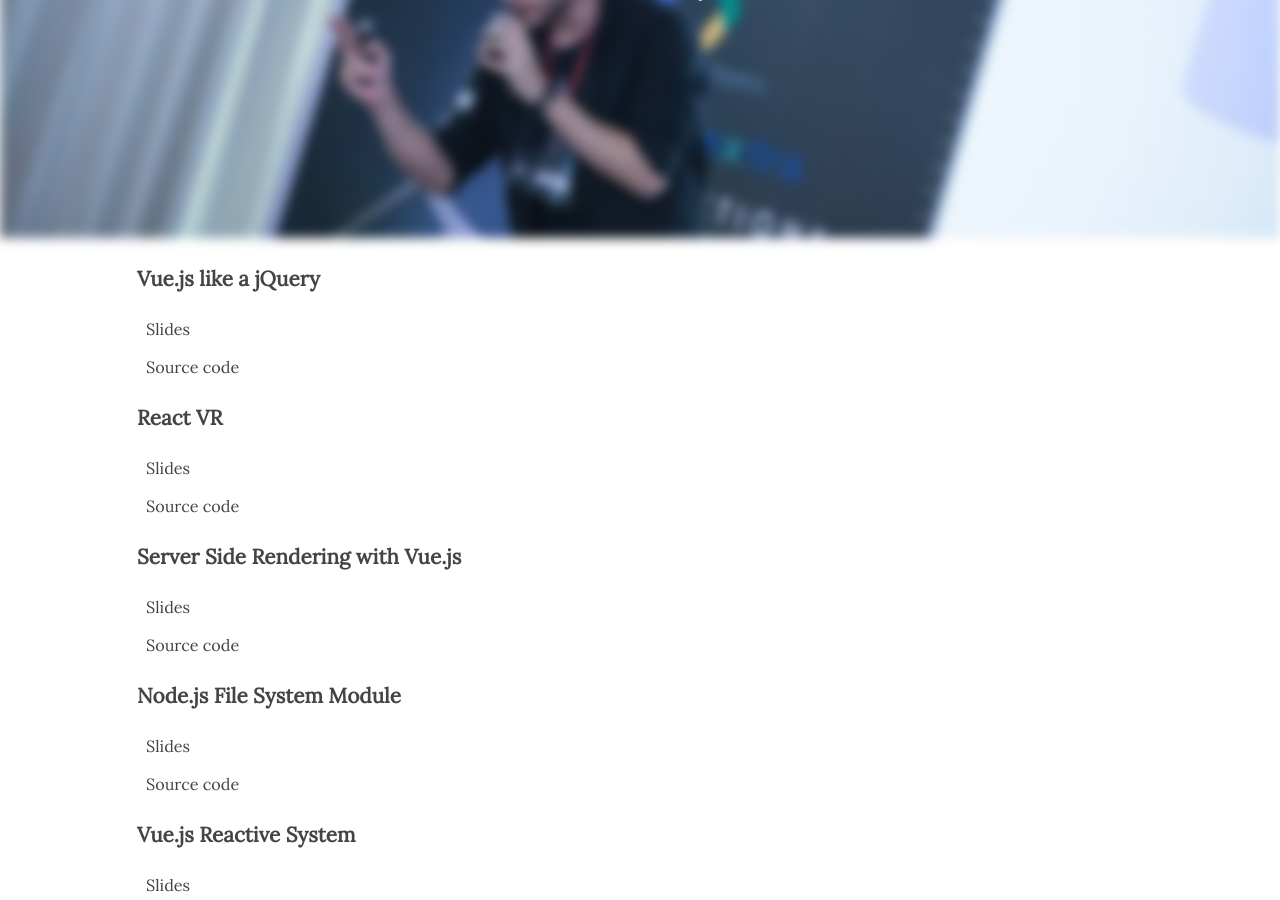
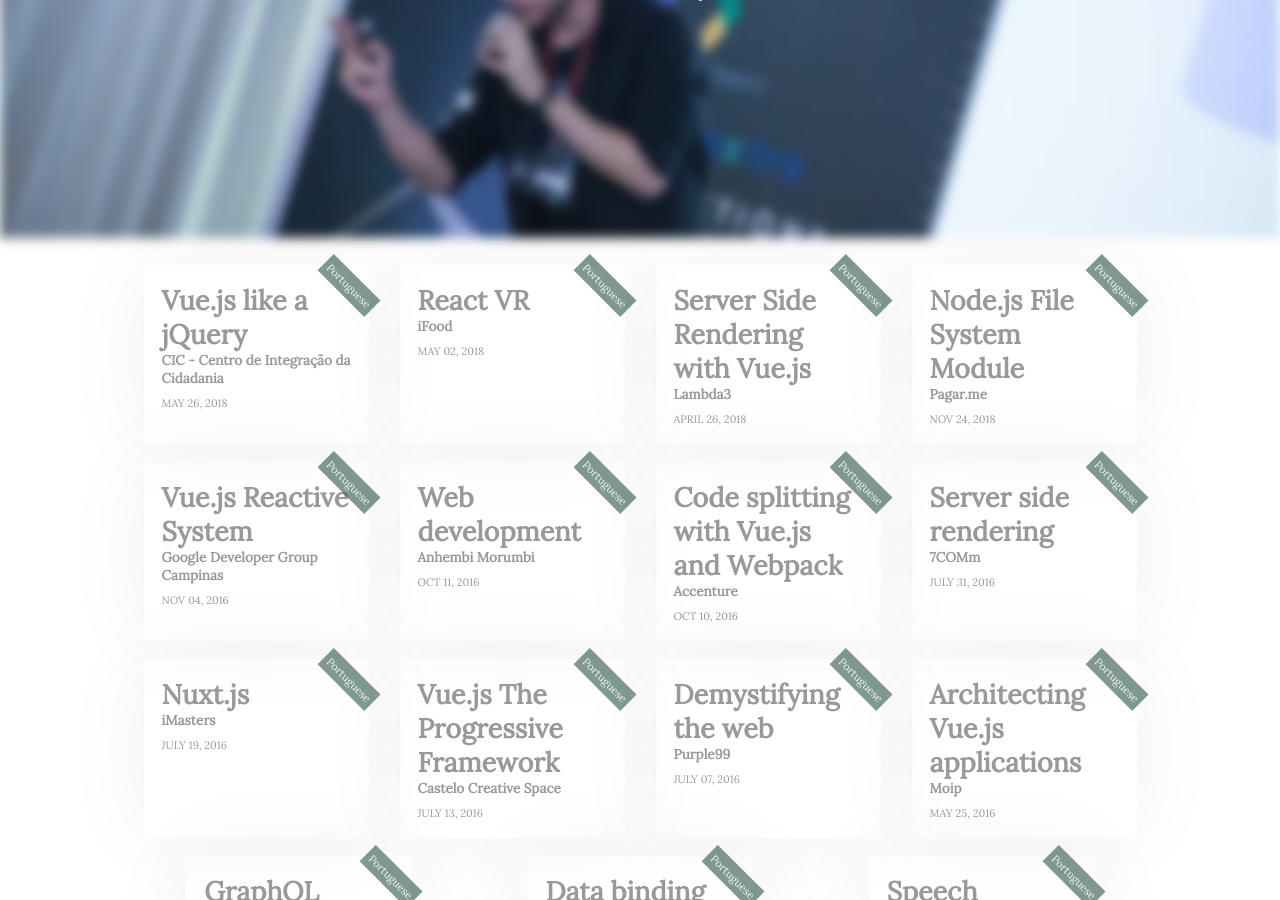
Before and after one commit to Halfeld/website, a Jekyll site: the page built from talks.html, in a window 1280 px wide and 900 px high, scrolled down 392 px. Built offline with Jekyll 4.4.1, drawn with Linux system fonts in a browser that asks for light colours; some of the changed text lies outside the part shown.

Commit message:
Change layout to talks

```diff
--- a/_data/talks.yml
+++ b/_data/talks.yml
@@ -3,118 +3,133 @@
   date: May 26, 2018
   slides: https://docs.google.com/presentation/d/1OD1vBp7dS1CCC64Rs4ki9dnua2Axf4lf3ODWDrdDwHY/edit?usp=sharing
   source_code: https://github.com/Halfeld/vuejs-like-a-jquery
+  lang: Portuguese
   from:
-    - place: CIC - Centro de Integração da Cidadania
-      link: http://www.cidadao.sp.gov.br/servico.php?serv=305
+    place: CIC - Centro de Integração da Cidadania
+    link: http://www.cidadao.sp.gov.br/servico.php?serv=305
 
 - title: React VR
   date: May 02, 2018
   slides: https://docs.google.com/presentation/d/1ELGGdlIWatpTvpbv4hL5ceoc6rVM1PUIzsf-Q8Osm-I/edit?usp=sharing
   source_code: https://github.com/Halfeld/react-vr-f8-meetup
+  lang: Portuguese
   from:
-    - place: iFood
-      link: https://www.ifood.com.br/
+    place: iFood
+    link: https://www.ifood.com.br/
 
 - title: Server Side Rendering with Vue.js
   date: April 26, 2018
   slides: https://docs.google.com/presentation/d/1oX1WcAkKptU_mF-AB0QZewukNnb8Ej7bpGnoPn9yDZs/edit?usp=sharing
   source_code: https://github.com/Halfeld/server-side-rendering-with-vue-demos
+  lang: Portuguese
   from:
-    - place: Lambda3
-      link: https://www.lambda3.com.br/
+    place: Lambda3
+    link: https://www.lambda3.com.br/
 
 - title: Node.js File System Module
   date: Nov 24, 2018
   slides: https://docs.google.com/presentation/d/1gLCDXnnARMzecjggohiYrpQBg5nM8Mu4Zbc-2Y90PYA/edit?usp=sharing
   source_code: https://github.com/Halfeld/nodebr-meetup-fs-demo
+  lang: Portuguese
   from:
-    - place: Pagar.me
-      link: https://pagar.me/
+    place: Pagar.me
+    link: https://pagar.me/
 
 - title: Vue.js Reactive System
   date: Nov 04, 2016
   slides: https://docs.google.com/presentation/d/1wNl8vh5qUldkQ01aWRT-av6pw4MAHInEzh0ngNVsDGg/edit?usp=sharing
   source_code: https://github.com/halfeld/attached
+  lang: Portuguese
   from:
-    - place: Google Developer Group Campinas
-      link: https://gdg-campinas.github.io/
+    place: Google Developer Group Campinas
+    link: https://gdg-campinas.github.io/
 
 - title: Web development
   date: Oct 11, 2016
   slides: https://docs.google.com/presentation/d/1KsSCL7Ctom9udE95kTRfheVZSzUPlIzAJ9LHBp-lafU/edit?usp=sharing
   source_code: https://github.com/Halfeld/demotop
+  lang: Portuguese
   from:
-    - place: Anhembi Morumbi
-      link: http://portal.anhembi.br/
+    place: Anhembi Morumbi
+    link: http://portal.anhembi.br/
 
 - title: Code splitting with Vue.js and Webpack
   date: Oct 10, 2016
   slides: https://docs.google.com/presentation/d/1CuutbEvVxILvh1J8B86BQCz4R4EpR0PVxXv9pnJp8mk/edit?usp=sharing
   source_code: https://github.com/Halfeld/code-splitting-vuejs-talk
+  lang: Portuguese
   from:
-    - place: Accenture
-      link: https://www.accenture.com/
+    place: Accenture
+    link: https://www.accenture.com/
 
 - title: Server side rendering
   date: July 31, 2016
   slides: https://docs.google.com/presentation/d/1bhjXAxxmI_4UClAcwYCJbKWSiJJ_afyf3ORLWbxLAuA/edit?usp=sharing
   source_code: https://github.com/Halfeld/vue-architecting-example
+  lang: Portuguese
   from:
-    - place: 7COMm
-      link: https://www.7comm.com.br/
+    place: 7COMm
+    link: https://www.7comm.com.br/
 
 - title: Nuxt.js
   date: July 19, 2016
   slides: https://docs.google.com/presentation/d/1Hw5WaNYiBl19yUdlgEnjSKgNcJCgGUbFAFt-gTefKzw/edit?usp=sharing
   source_code: https://github.com/Halfeld/vue-architecting-example
+  lang: Portuguese
   from:
-    - place: iMasters
-      link: https://setemasters.imasters.com.br/edicoes/vue/
+    place: iMasters
+    link: https://setemasters.imasters.com.br/edicoes/vue/
 
 - title: Vue.js The Progressive Framework
   date: July 13, 2016
   slides: https://docs.google.com/presentation/d/1VZPKceL9gTmlee4D4uHOVohSut-rHDqemRljw132jPk/edit?usp=sharing
   source_code: https://github.com/Halfeld/castelo-meetup
+  lang: Portuguese
   from:
-    - place: Castelo Creative Space
-      link: http://castelocreativespace.com.br/
+    place: Castelo Creative Space
+    link: http://castelocreativespace.com.br/
 
 - title: Demystifying the web
   date: July 07, 2016
   slides: https://docs.google.com/presentation/d/1lQTgjlpUXXfW60txXwl5Zopgt9A0-E-Pe-FFzFPJBGA/edit?usp=sharing
   source_code: https://github.com/anabastos/gatil-ascii-api
+  lang: Portuguese
   from:
-    - place: Purple99
-      link: http://purple99.com/
+    place: Purple99
+    link: http://purple99.com/
 
 - title: Architecting Vue.js applications
   date: May 25, 2016
   slides: https://docs.google.com/presentation/d/1HeD-dm7iqyFfZS0vFGzdaNVjmKdF58TwSslOsDGmGF4/edit?usp=sharing
   source_code: https://github.com/Halfeld/vue-architecting-example
+  lang: Portuguese
   from:
-    - place: Moip
-      link: https://moip.com.br/
+    place: Moip
+    link: https://moip.com.br/
 
 - title: GraphQL
   date: November 26, 2016
   slides: https://docs.google.com/presentation/d/1Bp2Z13ZE4MicJ15v-k-APT5swb2gJcZgokIHuaX7QWg/edit?usp=sharing
   source_code: https://github.com/Halfeld/graphql-example
+  lang: Portuguese
   from:
-    - place: GDG Caxias
-      link: http://gdgduquedecaxias.org/
+    place: GDG Caxias
+    link: http://gdgduquedecaxias.org/
 
 - title: Data binding
   date: November 04, 2016
   slides: https://docs.google.com/presentation/d/1DBVDQKOxVBDJVcT73pXuEc9498P6jb5lZ-qaNnnxNXg/edit?usp=sharing
   source_code: https://github.com/Halfeld/angulado
+  lang: Portuguese
   from:
-    - place: Easycarros
-      link: https://easycarros.com/
+    place: Easycarros
+    link: https://easycarros.com/
 
 - title: Speech recognition API
   date: September 3, 2016
   slides: https://docs.google.com/presentation/d/11VFvLuPUkJSOY8SHZ5pTOlSyoxHIvBVbfTiHyQXD2OU/edit?usp=sharing
   source_code: https://github.com/Halfeld/speech-recognition
+  lang: Portuguese
   from:
-    - place: GDG Caxias
-      link: http://gdgduquedecaxias.org/
+    place: GDG Caxias
+    link: http://gdgduquedecaxias.org/
--- a/talks.html
+++ b/talks.html
@@ -4,12 +4,15 @@
 layout: page
 ---
 
-<article class="talks">
+<article class="articles">
   {% for talk in site.data.talks %}
-    <h1 class="talks--title">{{ talk.title }}</h1>
-    <div class="talks__talk">
-      <a href="{{ talk.slides }}">Slides</a>
-      <a href="{{ talk.source_code }}">Source code</a>
-    </div>
+    <a href="{{ article.url }}" target="blank" class="article">
+      <div class="article__box">
+        <h1 class="article__box--title">{{ talk.title }}</h1>
+        <h2 class="article__box--desc">{{ talk.from.place }}</h2>
+        <span class="article__box--date">{{ talk.date | upcase }}</span><br>
+        <span class="article__box--lang">{{ talk.lang }}</span>
+      </div>
+    </a>
   {% endfor %}
 </article>
```
